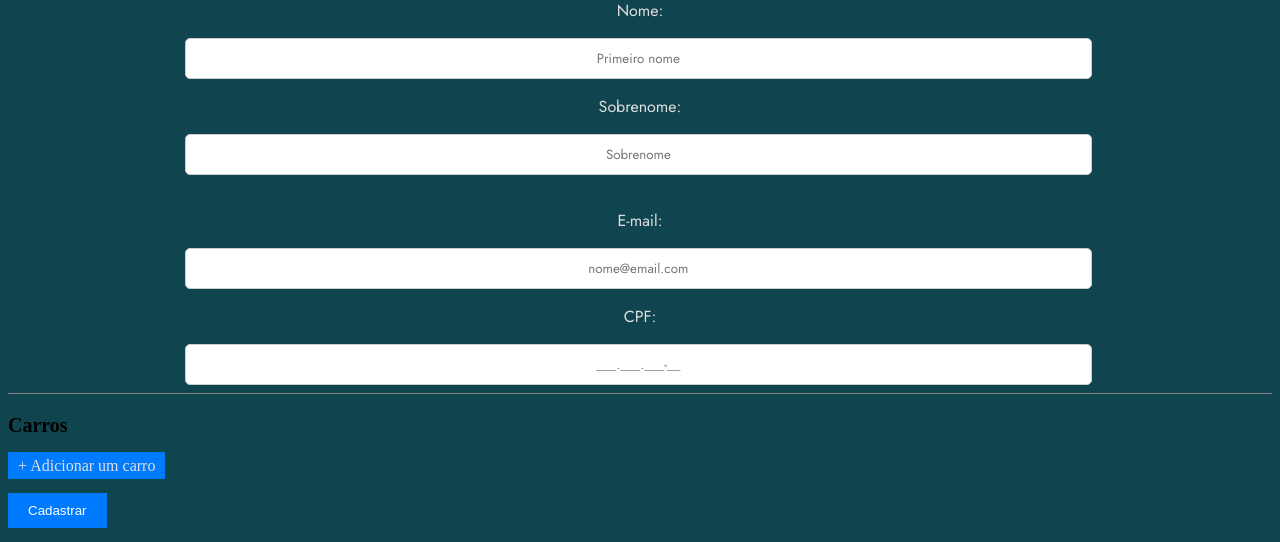
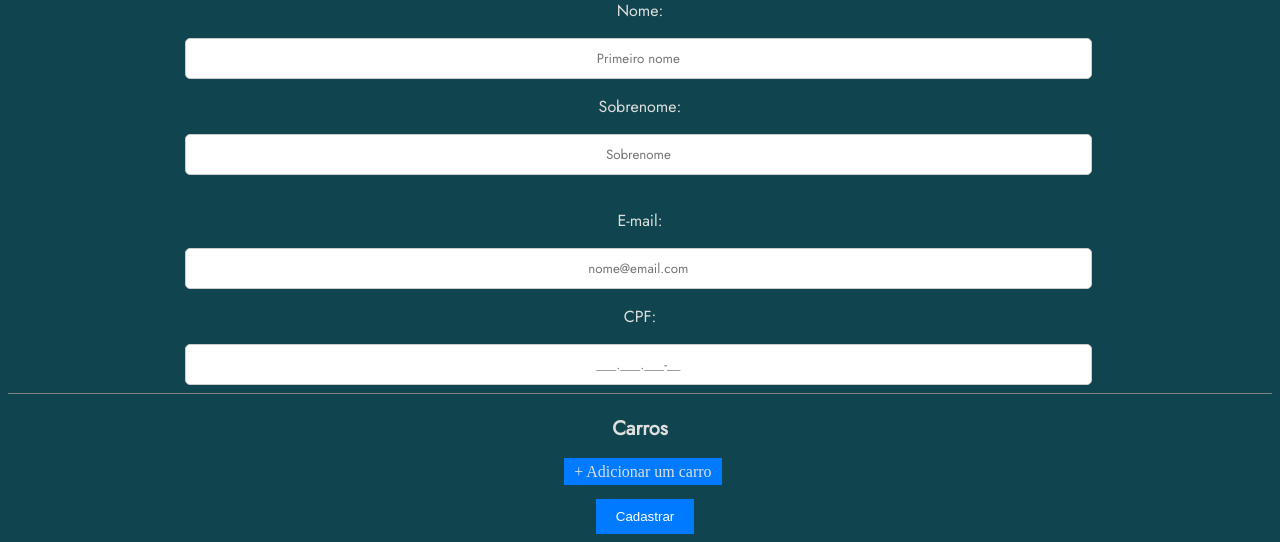
Before and after one commit to daviddexe/projetoMecanica, a Django app: page /clientes/ in a window 1280 px wide. Shown: the part 326-868 px from the top of the page. Run offline with Django 4.2, Linux system fonts and the light colour scheme.

Commit message:
estilização

```diff
--- a/templates/static/clientes/css/clientes.css
+++ b/templates/static/clientes/css/clientes.css
@@ -56,6 +56,12 @@ hr {
 
 h3 {
     font-size: 20px;
+    align-items: center;
+    text-align: center;
+    color: #dfdfdf;
+    font-family: 'Jost', sans-serif;
+
+
 }
 
 .btn-add-carros {
@@ -64,6 +70,8 @@ h3 {
     padding: 5px 10px;
     border: none;
     cursor: pointer;
+    position: relative;
+    left: 44%;
 }
 
 .btn-principal {
@@ -72,6 +80,8 @@ h3 {
     padding: 10px 20px;
     border: none;
     cursor: pointer;
+    position: relative;
+    left: 46.5%;
 }
 
 .formParg{
```
